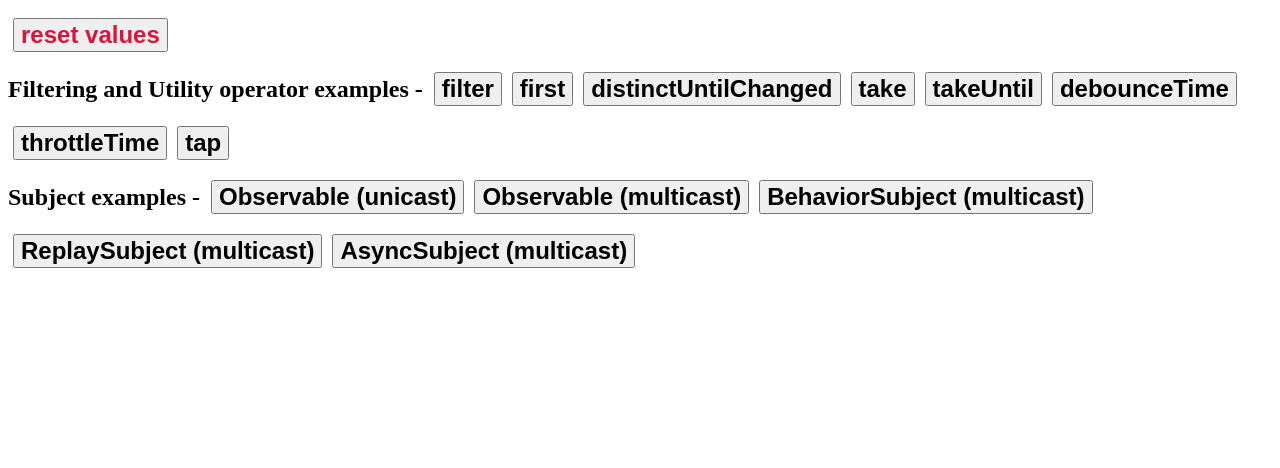
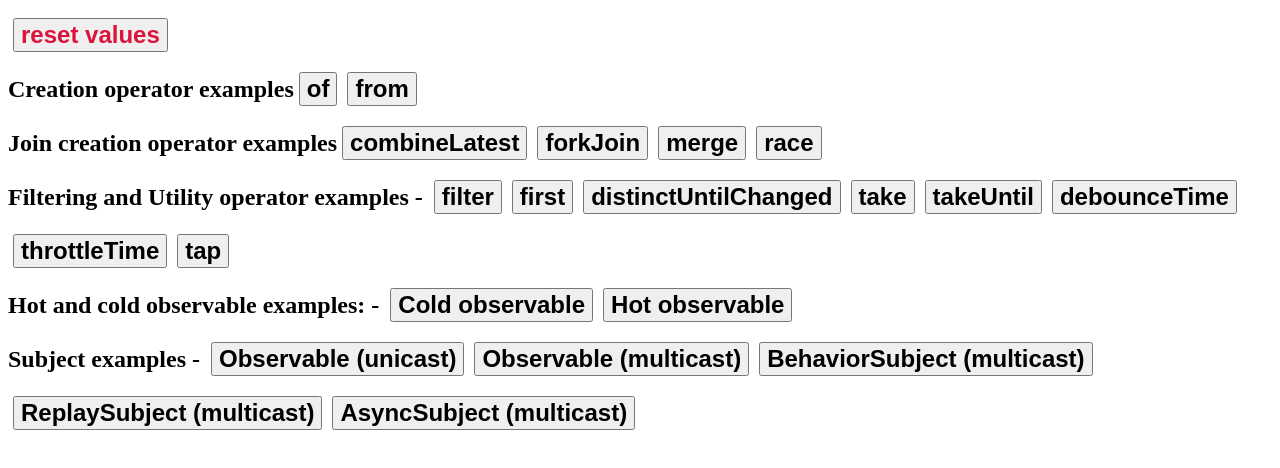
Before and after one commit to petercsonka/observables, an Angular app: page / in a window 1280 px wide. Shown: the top 468 px of the page. Built offline with nearby package versions, Linux system fonts and the light colour scheme.

Commit message:
Creation operators and Hot,Cold Observable examples

```diff
--- a/src/app/app.component.html
+++ b/src/app/app.component.html
@@ -1,7 +1,18 @@
 <button (click)="reset()" class="reset">reset values</button>
 <br>
 
-<!-- <h1>Filtering and Utility operator examples</h1> -->
+<span>Creation operator examples</span>
+<button (click)="useOf()">of</button>
+<button (click)="useFrom()">from</button>
+<br>
+
+<span>Join creation operator examples</span>
+<button (click)="useCombineLatest()">combineLatest</button>
+<button (click)="useForkJoin()">forkJoin</button>
+<button (click)="useMerge()">merge</button>
+<button (click)="useRace()">race</button>
+<br>
+
 <span>Filtering and Utility operator examples - </span>
 <button (click)="useFilter()">filter</button>
 <button (click)="useFirst()">first</button>
@@ -11,6 +22,10 @@
 <button (click)="useDebounceTime()">debounceTime</button>
 <button (click)="useThrottleTime()">throttleTime</button>
 <button (click)="useTap()">tap</button>
+<br>
+<span>Hot and cold observable examples: - </span>
+<button (click)="showColdObservable()">Cold observable</button>
+<button (click)="showHotObservable()">Hot observable</button>
 <br>
 
 <span>Subject examples - </span>
@@ -29,3 +44,18 @@
 <div [hidden]="hideDescription">List of emitted values {{description}}</div>
 <!-- <span *ngFor="let value of emittedValues">{{value}}, </span> -->
 <div *ngFor="let value of emittedValues">{{value}}</div>
+
+<div [hidden]="coldHidden">
+  <p>Cold Observable</p>
+  <div>
+   <p *ngFor="let value of dataStream">{{value}}</p>
+   </div>
+</div>
+<div [hidden]="hotHidden">
+  <p>Hot Observable</p>
+  <div>
+    <p *ngFor="let value of dataStream">{{value}}</p>
+    </div>
+</div>
+
+<div></div>
--- a/src/app/app.component.ts
+++ b/src/app/app.component.ts
@@ -1,6 +1,7 @@
 import { Component } from '@angular/core';
-import { AsyncSubject, BehaviorSubject, from, fromEvent, interval, Observable, ReplaySubject, Subject, Subscription, connectable } from 'rxjs';
+import { AsyncSubject, BehaviorSubject, from, merge, race, combineLatest, forkJoin, fromEvent, interval, Observable, ReplaySubject, Subject, Subscription, connectable, of } from 'rxjs';
 import { filter, first, take, tap, takeUntil, debounceTime, throttleTime, distinctUntilChanged, share } from 'rxjs/operators';
+import * as Rx from "rxjs";
 
 @Component({
   selector: 'app-root',
@@ -15,6 +16,10 @@ export class AppComponent {
   public hideDataStream = true;
   public hideClickCounts = true;
   public hideDescription = true;
+  public window2: any;
+  public sub: any;
+  public coldHidden = true;
+  public hotHidden = true;
 
   private observable$!: Observable<number>;
   private subscription!: Subscription;
@@ -36,6 +41,116 @@ export class AppComponent {
   private readonly replaySubjectDescription = '(using ReplaySubject - buffers the last 3 values for new subscribers):';
   private readonly asyncSubjectDescription = '(using AsyncSubject - emits only the last value to its observers, and only when the execution completes):';
 
+  private readonly ofDescription = '(using the of operator - sources can be turned into an Observable):';
+  private readonly fromDescription = '(using the from operator - any Array, Promise or Iterable can be turned into an Observable):';
+
+  private readonly combineLatestDescription = '(using combineLatest operator - two or more sources can be combined into one observable):';
+  private readonly forkJoinDescription = '(using forkJoin operator - two or more sources can be forked together on completion):';
+  private readonly mergeDescription = '(using merge operator - two or more sources can be merged together into one observable):';
+  private readonly raceDescription = '(using race operator - a "winner" source observable can be mirrored out of several observables):'
+
+
+  //Hot and cold observable examples
+  public showColdObservable(){
+    this.coldHidden = false;
+    const observable = Rx.Observable.create((observer: { next: (arg0: number) => void; }) => {
+      observer.next(Math.random());
+    });
+    // subscription 1
+    observable.subscribe((value: number) => this.emittedValues.push(value));
+    // subscription 2
+    observable.subscribe((value: number) => this.emittedValues.push(value));
+  }
+
+  public showHotObservable(){
+    this.hotHidden = false;
+    const random = Math.random()
+    const observable = Rx.Observable.create((observer: { next: (arg0: number) => void; }) => {
+        observer.next(random);
+    });
+    // subscription 1
+    observable.subscribe((value: number) => this.emittedValues.push(value));
+    // subscription 2
+    observable.subscribe((value: number) => this.emittedValues.push(value));
+
+  }
+
+  //Creation operators
+  public useOf(): void{
+    this.reset();
+    this.dataStream = this.defaultDataStream;
+    this.setDescription(this.ofDescription);
+    this.setElementVisibility(false,false,false);
+    this.observable$ = of(this.dataStream) as any;
+    this.observable$.pipe().subscribe((value: number) => this.emittedValues.push(value));
+  }
+
+  public useFrom(): void{
+    this.reset();
+    this.dataStream = this.defaultDataStream;
+    this.setDescription(this.ofDescription);
+    this.setElementVisibility(false,false,false);
+    this.observable$ = from(this.dataStream);
+    this.observable$.pipe().subscribe((value: number) => this.emittedValues.push(value));
+  }
+
+  //Join creation operators
+  public useCombineLatest(): void{
+    this.setDescription(this.combineLatestDescription);
+    this.dataStream = this.defaultDataStream;
+    this.setElementVisibility(false,false,true);
+
+    const firstTimer = Rx.timer(0, 1000);
+    const secondTimer = Rx.timer(0, 2500);
+    const combinedTimers = combineLatest([firstTimer, secondTimer]);
+    this.sub = combinedTimers.subscribe(value =>  this.emittedValues.push(value));
+
+    setTimeout(() => {
+      this.sub.unsubscribe();
+    }, 10000)
+  }
+  public useForkJoin(): void{
+    this.setDescription(this.forkJoinDescription);
+    this.setElementVisibility(false,false,true);
+    this.dataStream = this.defaultDataStream;
+
+    const timer1 = interval(500).pipe(take(5));
+    const timer2 = interval(1000).pipe(take(3));
+    const forkJoined = forkJoin([timer1, timer2]);
+    this.sub = forkJoined.subscribe(value =>  this.emittedValues.push(value));
+
+    setTimeout(() => {
+      this.sub.unsubscribe();
+    }, 7000)
+  }
+  public useMerge(): void{
+    this.setDescription(this.mergeDescription);
+    this.setElementVisibility(false,false,true);
+    this.dataStream = this.defaultDataStream;
+
+    const timer1 = Rx.timer(0, 1000);
+    const timer2 = Rx.timer(0, 2000);
+    const merged = merge(timer1, timer2);
+    this.sub = merged.subscribe(value =>  this.emittedValues.push(value));
+
+    setTimeout(() => {
+      this.sub.unsubscribe();
+    }, 7000)
+  }
+  public useRace(): void{
+    this.setDescription(this.raceDescription);
+    this.setElementVisibility(false,false,true);
+    this.dataStream = this.defaultDataStream;
+
+    const timer1 = Rx.timer(1000, 1000);
+    const timer2 = Rx.timer(0, 2000);
+    const raced = race(timer1, timer2);
+    this.sub = raced.subscribe(value =>  this.emittedValues.push(value));
+
+    setTimeout(() => {
+      this.sub.unsubscribe();
+    }, 7000)
+  }
 
   //Filtering operators
   public useFilter(): void {
@@ -93,6 +208,8 @@ export class AppComponent {
   }
 
   public reset(): void {
+    this.hotHidden = true; this.coldHidden = true;
+    this.sub.unsubscribe();
     if(this.subscription) {
       this.subscription.unsubscribe();
     }
```
